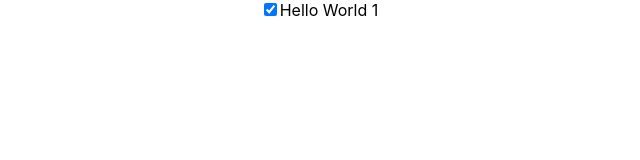
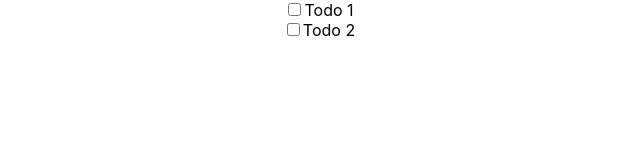
Before and after one commit to earl9rey/todo-react-app, a React (Create React App) app: page / in a window 1280 px wide. Shown: the top 160 px of the page, without its empty margins (321-961 px from the left). Built offline with nearby package versions, Linux system fonts and the light colour scheme.

Commit message:
8장. React에서 리스트 렌더링하기
-오픈소스프로그래밍 프론트엔드 개발 깃 실습 과제

```diff
--- a/src/App.js
+++ b/src/App.js
@@ -1,14 +1,24 @@
 import React from 'react';
 import Todo from './Todo';
 import './App.css';
-class App extends React.Component { constructor(props){ //매개변수 props 생성자
- super(props); // 매개변수 props 초기화
- this.state ={ // item 에 item.id, item.title, item.done 매개변수 이름과 값 할당
- item :{id:0, title:"Hello World 1 ", done:true}, }; } render(){
-    return ( // 매개변수 item 에 변수명/값을 전달
-    <div className="App">
- <Todo item={this.state.item}/>
- </div>
- ); }
+class App extends React.Component {
+   constructor(props){ //매개변수 props 생성자
+      super(props); // 매개변수 pros 초기화
+      this.state ={ // item 에 item.id, item.title, item.done 매개변수 이름과 값 할당
+         items :[
+            {id:0, title:"Todo 1 ", done:false},
+            {id:1, title:"Todo 2 ", done:false},
+         ],
+      };
+   }
+   render(){
+       // 자바스크립트가 제공하는 map 함수를 이용해서 배열을 반복해 <Todo /> 컴포넌트를 여러 개 생성한다.
+       var todoItems =this.state.items.map((item,idx)=>(
+       <Todo item={item} key={item.id}/>
+ ));
+
+ // 생성된 컴포넌트 JSX를 리턴한다.
+ return <div className="App">{todoItems}</div>;
+}
 }
 export default App;
```
Also changed, not shown: src/Todo.js (+3 -6 lines).
